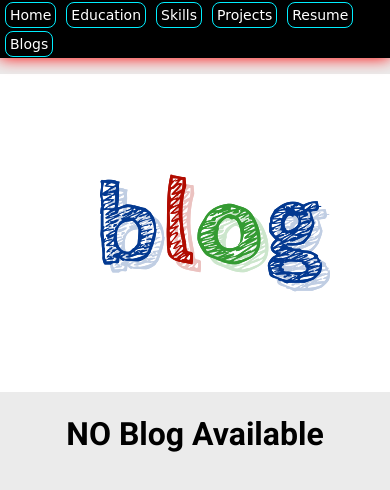
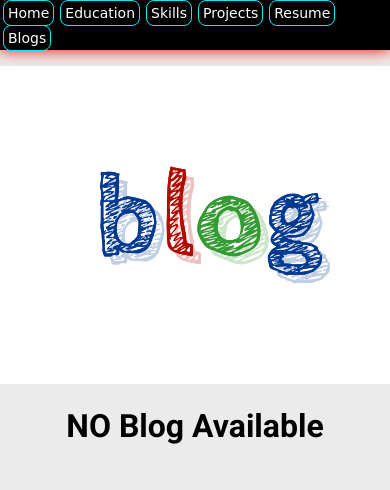
Before and after one commit to kaustubhgadakh/Portfolio, a plain HTML site: page blog.html in a window 390 px wide. Shown: the top 490 px of the page. Drawn offline with Linux system fonts and the light colour scheme; files that its build step writes are made by us from their sources; a web font is replaced by a local one.

Commit message:
Update style.css

```diff
--- a/css/style.css
+++ b/css/style.css
@@ -38,7 +38,6 @@ body {
     font-size: large;
     color: white;
     font-family: 'Roboto', sans-serif;
-    position: absolute;
 }
 #logo img {
     height: 50px;
@@ -457,7 +456,7 @@ footer a {
     }
 
     #icon li {
-        margin: 5px;
+        margin: 3px;
     }
 
     #icon li a {
```
